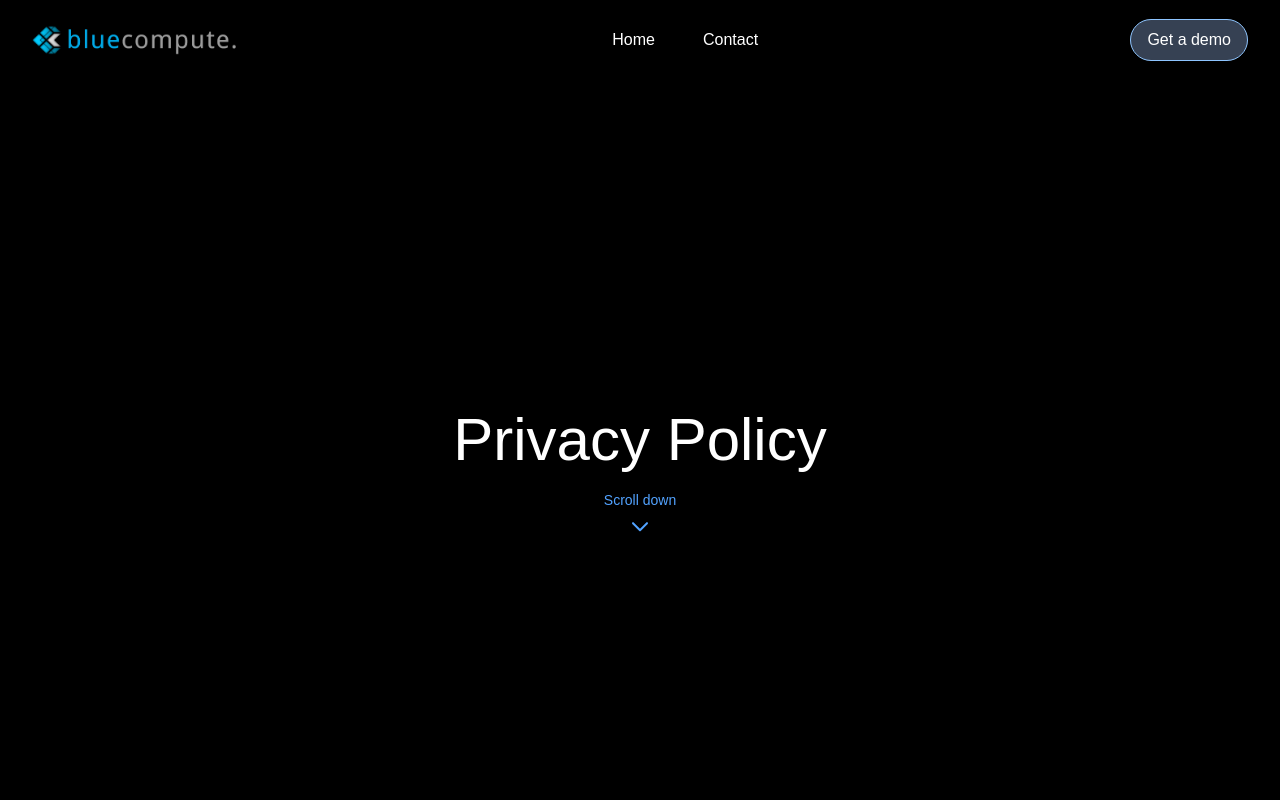
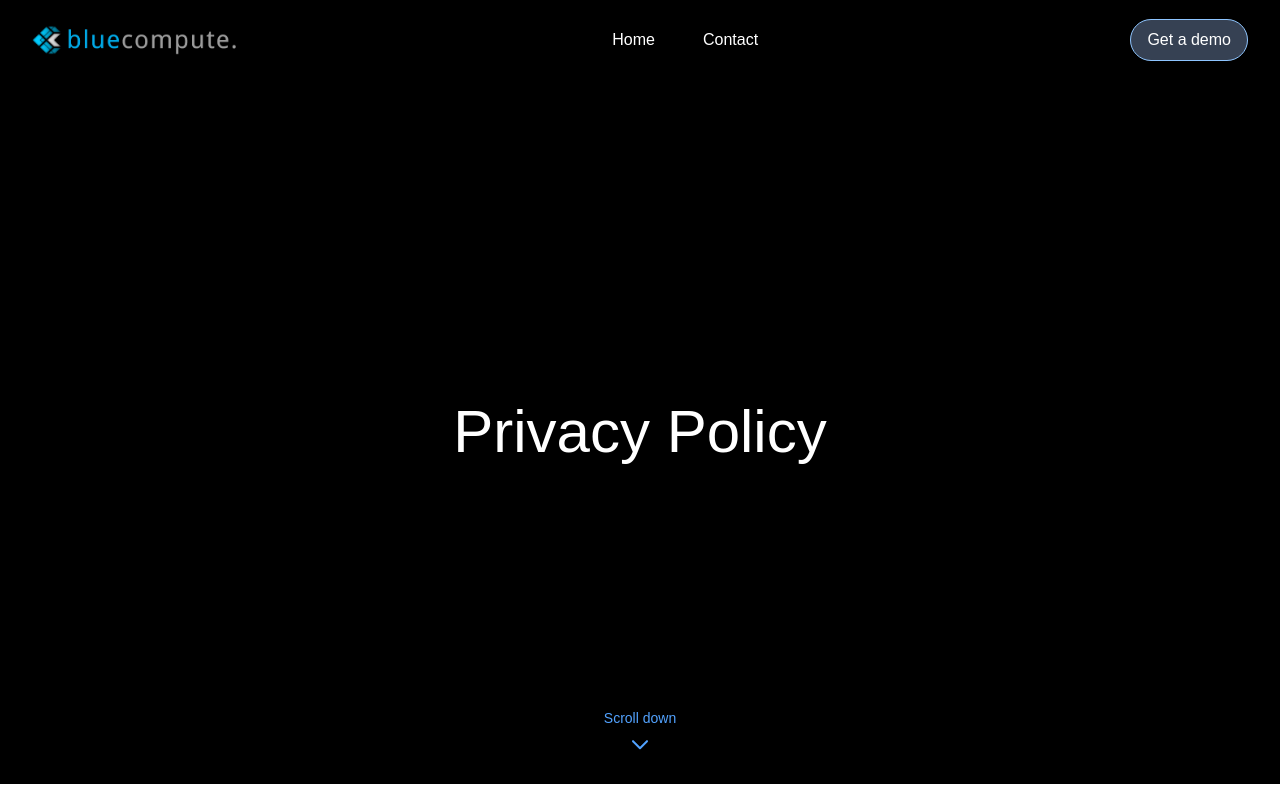
Before and after one commit to nobinbabu94/bluecompute-2025, a Next.js app: page /privacy-policy in a window 1280 px wide. Shown: the top 800 px of the page. Built offline with nearby package versions, Linux system fonts and the light colour scheme.

Commit message:
scroll down changed

```diff
--- a/src/app/contact/page.js
+++ b/src/app/contact/page.js
@@ -19,12 +19,12 @@ export const metadata = constructMetadata({
 
 const page = () => {
     return (
-        <div className=" text-white font-sans flex flex-col pb-32">
-            <section className="flex flex-col justify-center items-center w-full min-h-screen h-screen bg-black px-4">
+        <div className=" text-white font-sans flex flex-col pb-32 ">
+            <section className="relative flex flex-col justify-center items-center w-full h-[88vh]  bg-black px-4">
                 <h1 className="text-6xl ">
                     Contact us
                 </h1>
-                <div className="flex flex-col items-center justify-center mt-8 animate-bounce">
+                <div className="absolute bottom-4 flex flex-col items-center justify-center mt-8 animate-bounce">
                     <span className="text-sm text-blue-400">Scroll down</span>
                     <svg
                         className="w-6 h-6 text-blue-400 mt-1"
--- a/src/app/page.js
+++ b/src/app/page.js
@@ -175,7 +175,7 @@ export default function Home() {
           />
         </div>
       </section>
-      <section className="flex flex-col bg-black justify-center items-center w-full px-4 mt-32 py-32 rounded-xl ">
+      <section className="flex flex-col bg-black justify-center items-center w-full px-4 mt-32 py-32 rounded-4xl ">
         <h3 className="text-4xl  font-semibold ">
           Get early access
         </h3>
--- a/src/app/privacy-policy/page.js
+++ b/src/app/privacy-policy/page.js
@@ -3,11 +3,11 @@ import React from "react";
 const page = () => {
     return (
         <div className=" text-white font-sans flex flex-col pb-32">
-            <section className="flex flex-col justify-center items-center w-full min-h-screen h-screen bg-black px-4">
+            <section className="relative flex flex-col justify-center items-center w-full  h-[88vh] bg-black px-4">
                 <h1 className="text-6xl ">
                     Privacy Policy
                 </h1>
-                <div className="flex flex-col items-center justify-center mt-8 animate-bounce">
+                 <div className="absolute bottom-4 flex flex-col items-center justify-center mt-8 animate-bounce">
                     <span className="text-sm text-blue-400">Scroll down</span>
                     <svg
                         className="w-6 h-6 text-blue-400 mt-1"
```
